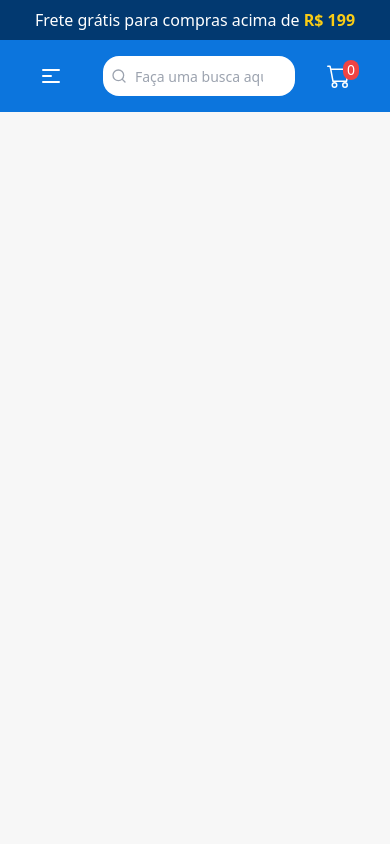
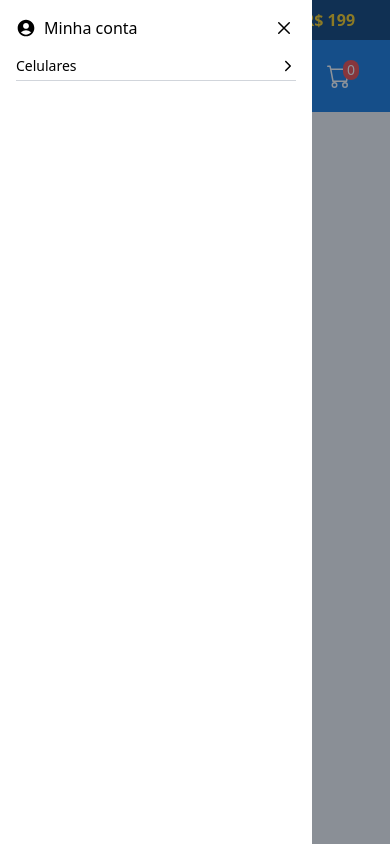
Before and after one commit to WenerRodrigo/market-react, a React (Vite) app: page / in a window 390 px wide. Both pictures are taken after a click on the icon 51 px from the left and 76 px from the top of the page. Built offline with nearby package versions, Linux system fonts and the light colour scheme.

Commit message:
chore: creating routes within the mobile menu

```diff
--- a/src/output.css
+++ b/src/output.css
@@ -556,6 +556,10 @@ video {
   position: relative;
 }
 
+.inset-0 {
+  inset: 0px;
+}
+
 .left-0 {
   left: 0px;
 }
@@ -659,6 +663,34 @@ video {
   margin-top: 3rem;
 }
 
+.mt-4 {
+  margin-top: 1rem;
+}
+
+.mt-2 {
+  margin-top: 0.5rem;
+}
+
+.mt-3 {
+  margin-top: 0.75rem;
+}
+
+.mr-2 {
+  margin-right: 0.5rem;
+}
+
+.mb-0 {
+  margin-bottom: 0px;
+}
+
+.mt-1 {
+  margin-top: 0.25rem;
+}
+
+.block {
+  display: block;
+}
+
 .flex {
   display: flex;
 }
@@ -715,6 +747,10 @@ video {
   width: 20rem;
 }
 
+.w-64 {
+  width: 16rem;
+}
+
 .max-w-lg {
   max-width: 32rem;
 }
@@ -725,6 +761,10 @@ video {
 
 .resize {
   resize: both;
+}
+
+.flex-row {
+  flex-direction: row;
 }
 
 .flex-col {
@@ -775,6 +815,10 @@ video {
   gap: 0.75rem;
 }
 
+.self-end {
+  align-self: flex-end;
+}
+
 .overflow-y-scroll {
   overflow-y: scroll;
 }
@@ -791,8 +835,31 @@ video {
   border-radius: 9999px;
 }
 
+.border {
+  border-width: 1px;
+}
+
+.border-b {
+  border-bottom-width: 1px;
+}
+
 .border-none {
   border-style: none;
+}
+
+.border-gray-500 {
+  --tw-border-opacity: 1;
+  border-color: rgb(107 114 128 / var(--tw-border-opacity));
+}
+
+.border-black {
+  --tw-border-opacity: 1;
+  border-color: rgb(0 0 0 / var(--tw-border-opacity));
+}
+
+.border-gray-300 {
+  --tw-border-opacity: 1;
+  border-color: rgb(209 213 219 / var(--tw-border-opacity));
 }
 
 .bg-primary {
@@ -818,6 +885,16 @@ video {
 .bg-red-500 {
   --tw-bg-opacity: 1;
   background-color: rgb(239 68 68 / var(--tw-bg-opacity));
+}
+
+.bg-gray-800 {
+  --tw-bg-opacity: 1;
+  background-color: rgb(31 41 55 / var(--tw-bg-opacity));
+}
+
+.bg-gray-500 {
+  --tw-bg-opacity: 1;
+  background-color: rgb(107 114 128 / var(--tw-bg-opacity));
 }
 
 .bg-opacity-50 {
@@ -989,6 +1066,16 @@ video {
   color: rgb(55 65 81 / var(--tw-text-opacity));
 }
 
+.text-black {
+  --tw-text-opacity: 1;
+  color: rgb(0 0 0 / var(--tw-text-opacity));
+}
+
+.text-gray-500 {
+  --tw-text-opacity: 1;
+  color: rgb(107 114 128 / var(--tw-text-opacity));
+}
+
 .shadow-lg {
   --tw-shadow: 0 10px 15px -3px rgb(0 0 0 / 0.1), 0 4px 6px -4px rgb(0 0 0 / 0.1);
   --tw-shadow-colored: 0 10px 15px -3px var(--tw-shadow-color), 0 4px 6px -4px var(--tw-shadow-color);
@@ -998,6 +1085,12 @@ video {
 .shadow-md {
   --tw-shadow: 0 4px 6px -1px rgb(0 0 0 / 0.1), 0 2px 4px -2px rgb(0 0 0 / 0.1);
   --tw-shadow-colored: 0 4px 6px -1px var(--tw-shadow-color), 0 2px 4px -2px var(--tw-shadow-color);
+  box-shadow: var(--tw-ring-offset-shadow, 0 0 #0000), var(--tw-ring-shadow, 0 0 #0000), var(--tw-shadow);
+}
+
+.shadow {
+  --tw-shadow: 0 1px 3px 0 rgb(0 0 0 / 0.1), 0 1px 2px -1px rgb(0 0 0 / 0.1);
+  --tw-shadow-colored: 0 1px 3px 0 var(--tw-shadow-color), 0 1px 2px -1px var(--tw-shadow-color);
   box-shadow: var(--tw-ring-offset-shadow, 0 0 #0000), var(--tw-ring-shadow, 0 0 #0000), var(--tw-shadow);
 }
 
--- a/src/screens/header/index.tsx
+++ b/src/screens/header/index.tsx
@@ -1,21 +1,73 @@
+import { useState } from "react";
+import { HiOutlineMenuAlt1 } from "react-icons/hi";
+import { IoCloseOutline } from "react-icons/io5";
 import Cart from "../../components/cart";
 import { Login } from "../../components/login";
 import { Search } from "../../components/search";
 import SearchCep from "../../components/searchCep";
-import { HiOutlineMenuAlt1 } from "react-icons/hi";
+import { MdAccountCircle } from "react-icons/md";
+import { IoIosArrowForward } from "react-icons/io";
 
 export const Header = () => {
+  const [isMobileMenuOpen, setIsMobileMenuOpen] = useState(false);
+
+  const toggleMobileMenu = () => {
+    setIsMobileMenuOpen(!isMobileMenuOpen);
+  };
+
+  const closeMobileMenu = () => {
+    setIsMobileMenuOpen(false);
+  };
+
   return (
-    <div className="flex items-center justify-center bg-secondary py-2">
+    <div className="flex items-center justify-center bg-secondary py-2 z-50">
       <div className="flex items-center w-4/5">
         <h1 className="text-2xl text-white font-bold hidden sm:flex">Market</h1>
         <span className="sm:hidden">
-          <HiOutlineMenuAlt1 className="text-2xl text-white cursor-pointer mr-4" />
+          {isMobileMenuOpen ? (
+            <IoCloseOutline
+              className="text-2xl text-white cursor-pointer mr-4"
+              onClick={closeMobileMenu}
+            />
+          ) : (
+            <HiOutlineMenuAlt1
+              className="text-2xl text-white cursor-pointer mr-4"
+              onClick={toggleMobileMenu}
+            />
+          )}
         </span>
         <Search />
         <SearchCep />
         <Login />
         <Cart />
+
+        {isMobileMenuOpen && (
+          <div className="fixed inset-0 bg-gray-800 bg-opacity-50">
+            <div className="flex flex-col bg-white w-4/5 h-full relative">
+              <IoCloseOutline
+                className="text-2xl text-black self-end mr-4 mt-4 cursor-pointer"
+                onClick={closeMobileMenu}
+              />
+              <div className="absolute flex items-center justify-center flex-row mt-4 px-4">
+                <span className="flex items-center flex-col mr-2">
+                  <MdAccountCircle className="text-xl flex items-center" />
+                </span>
+                <a href="#" className="mr-4">
+                  Minha conta
+                </a>
+              </div>
+              <div className="px-4 mt-4">
+                <div className="flex items-center justify-between">
+                  <p className="text-sm">Celulares</p>
+                  <a href="#">
+                    <IoIosArrowForward />
+                  </a>
+                </div>
+                <span className="block border-b border-gray-300 w-full mt-1"></span>
+              </div>
+            </div>
+          </div>
+        )}
       </div>
     </div>
   );
```
